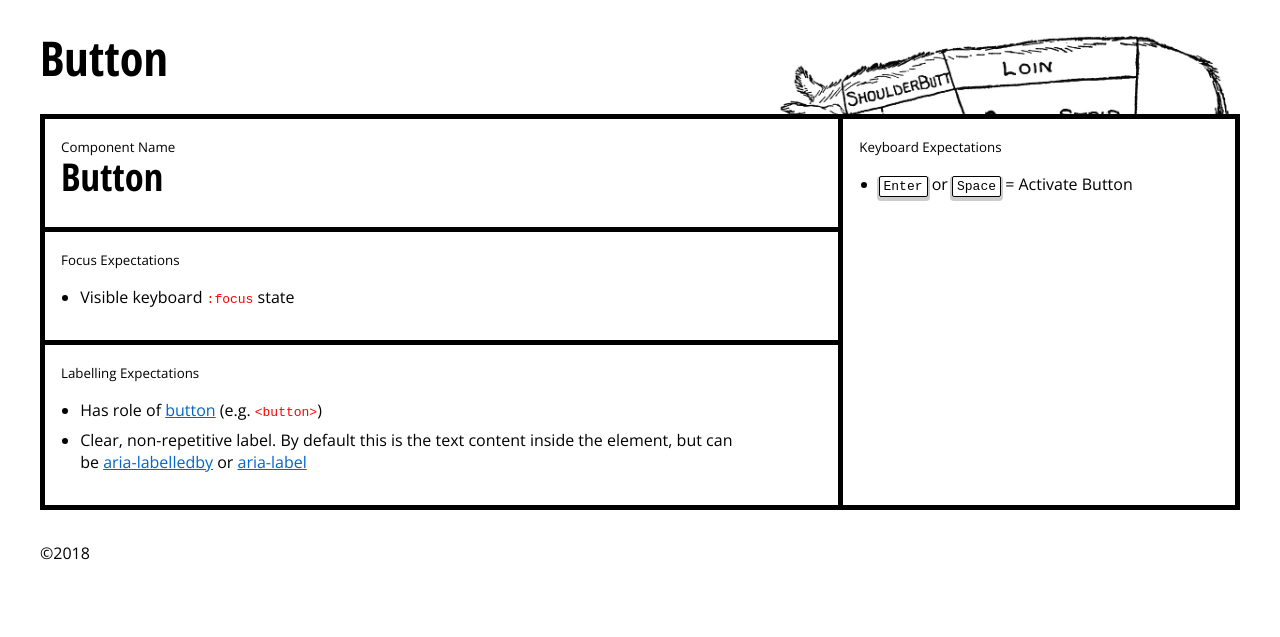
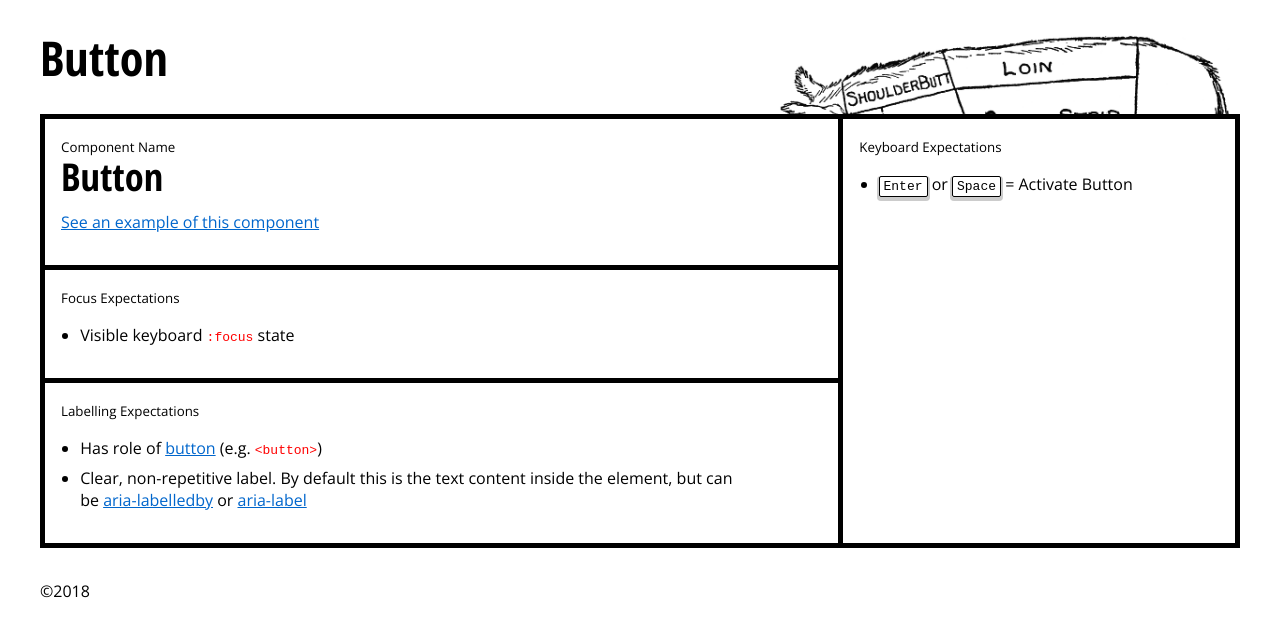
Before and after one commit to davatron5000/a11y-nutrition-cards, a Jekyll site: the page built from _components/button.md, in a window 1280 px wide. Shown: the top 637 px of the page. Built offline with Jekyll 4.4.1, drawn with Linux system fonts in a browser that asks for light colours.

Commit message:
Add button component example and tweak templates to support it

```diff
--- a/_components/button.md
+++ b/_components/button.md
@@ -2,6 +2,7 @@
 title: Button
 layout: component
 description:
+example: https://codepen.io/hankchizljaw/full/pZYxGy
 keyboard: |
     - <kbd>Enter</kbd> or <kbd>Space</kbd> = Activate Button
 labelling: |
--- a/_includes/card.html
+++ b/_includes/card.html
@@ -3,7 +3,12 @@
       <small>Component Name</small>
       <!-- <h2><a href="{{ item.url }}">{{ item.title }}</a></h2> -->
       <h2>{{ item.title }}</h2>
-      <p>{{ item.description }}</p>
+      {% if item.description %}
+          <p>{{ item.description }}</p>
+      {% endif %}
+      {% if item.example %}
+        <p><a href="{{ item.example }}" rel="external">See an example of this component</a>
+      {% endif %}
     </header>
 
     <div class="keys">
```
Also changed, not shown: index.html (+6 -1 lines).
